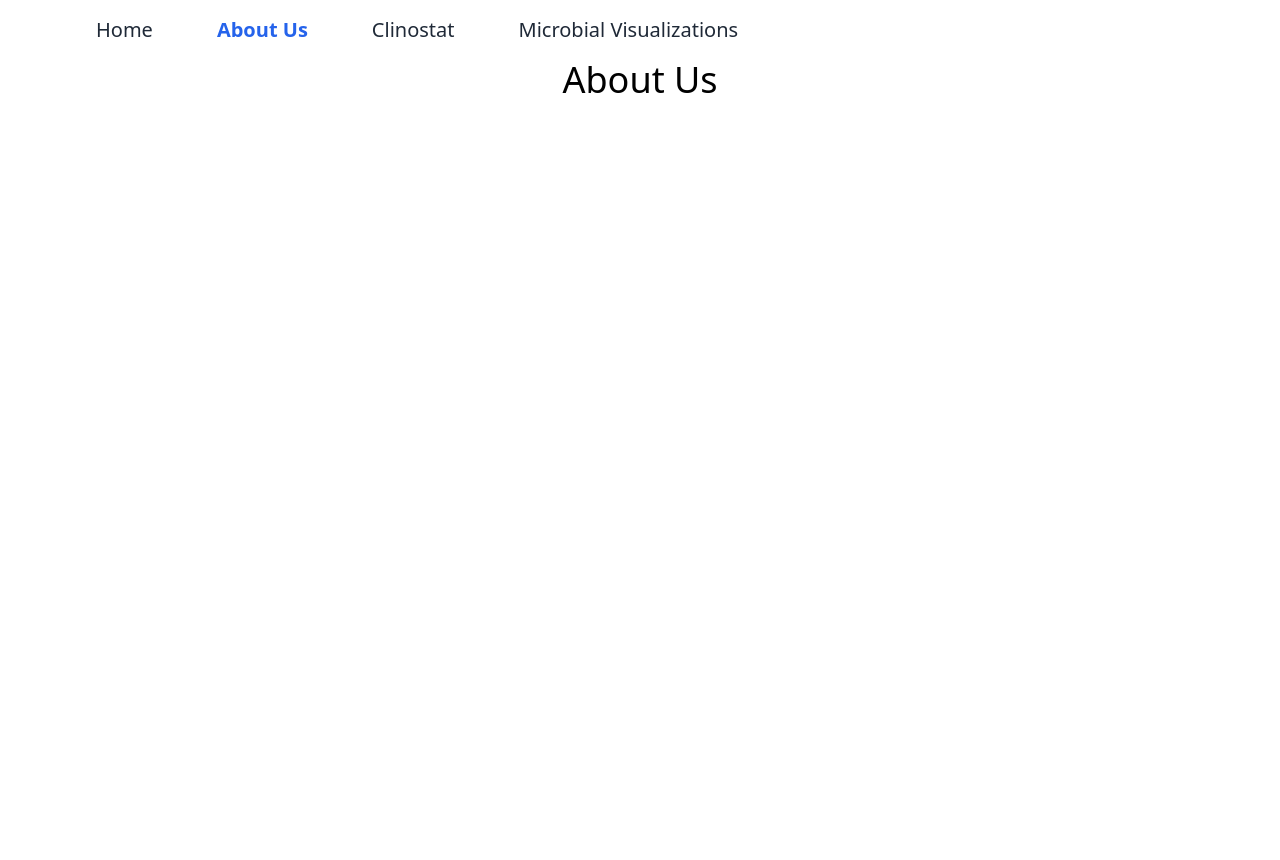
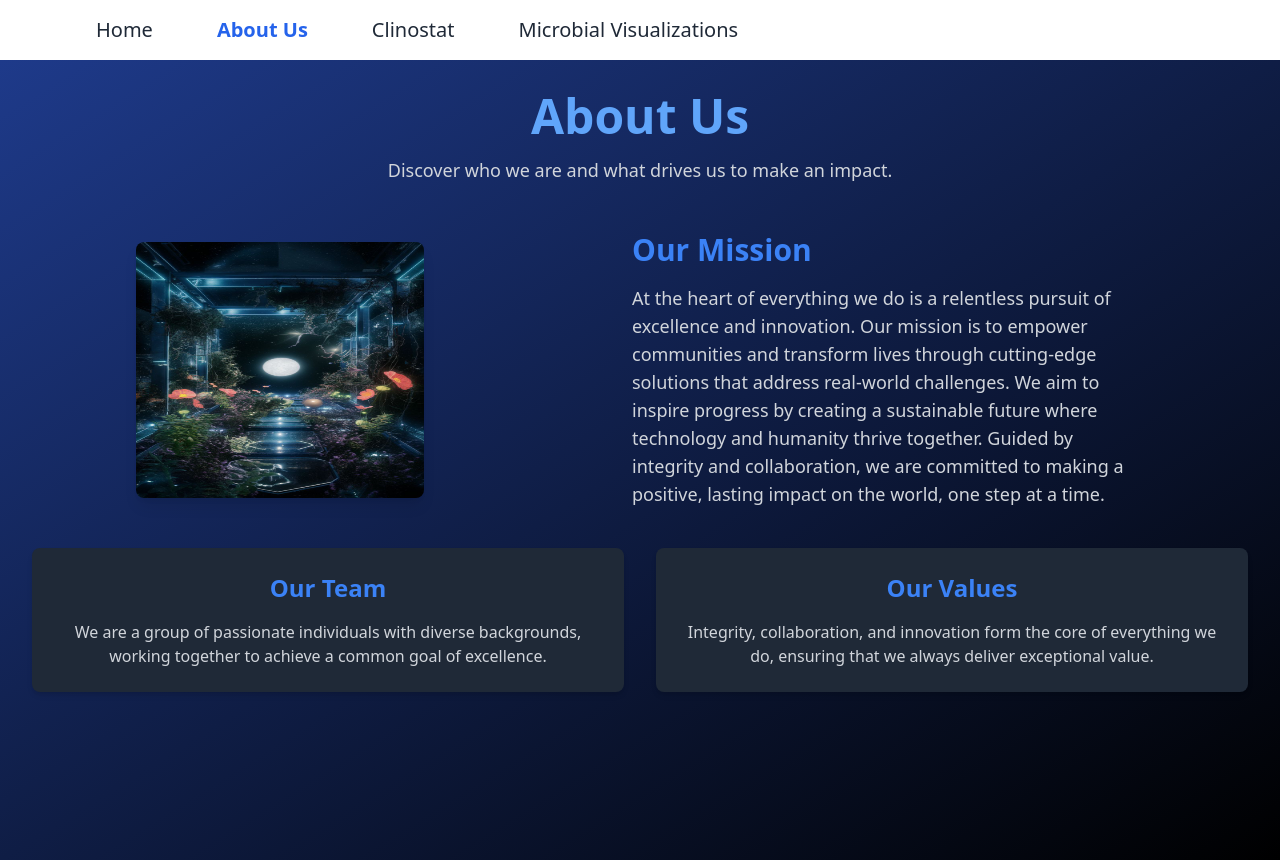
Before and after one commit to Amruthamsh/space-bio-lab, a React (Vite) app: page /about-us in a window 1280 px wide. Before the commit the page ends 800 px from the top, so only its background shows below. Built offline with nearby package versions, Linux system fonts and the light colour scheme; no server answers.

Commit message:
about us page

```diff
--- a/src/Pages/AboutUs.tsx
+++ b/src/Pages/AboutUs.tsx
@@ -1,7 +1,43 @@
 export default function AboutUs() {
   return (
-    <div className="w-screen">
-      <h1 className="text-4xl text-center">About Us</h1>
+    <div className="w-screen min-h-screen bg-gradient-to-br from-blue-900 to-black p-8">
+      <header className="text-center mb-12">
+        <h1 className="text-5xl font-bold text-blue-400">About Us</h1>
+        <p className="text-lg text-gray-300 mt-4">
+          Discover who we are and what drives us to make an impact.
+        </p>
+      </header>
+
+      <section className="flex flex-col md:flex-row items-center justify-around mb-10">
+        <img
+          src="/mission.jpeg"
+          alt="Our Mission"
+          className="relative w-72 h-64 bg-gray-800 rounded-lg shadow-lg flex items-center justify-center"
+        />
+        <div className="max-w-lg text-center md:text-left">
+          <h2 className="text-3xl font-semibold text-blue-500 mb-4">Our Mission</h2>
+          <p className="text-gray-300 text-lg">
+            At the heart of everything we do is a relentless pursuit of excellence and innovation. Our mission is to empower communities and transform lives through cutting-edge solutions that address real-world challenges. We aim to inspire progress by creating a sustainable future where technology and humanity thrive together. Guided by integrity and collaboration, we are committed to making a positive, lasting impact on the world, one step at a time.
+          </p>
+        </div>
+      </section>
+
+      <section className="grid grid-cols-1 md:grid-cols-2 gap-8 mb-16">
+        <div className="bg-gray-800 shadow-md rounded-lg p-6">
+          <h3 className="text-2xl font-semibold text-center text-blue-500 mb-4">Our Team</h3>
+          <p className="text-gray-300 text-center">
+            We are a group of passionate individuals with diverse backgrounds, working together to
+            achieve a common goal of excellence.
+          </p>
+        </div>
+        <div className="bg-gray-800 shadow-md rounded-lg p-6">
+          <h3 className="text-2xl font-semibold text-center text-blue-500 mb-4">Our Values</h3>
+          <p className="text-gray-300 text-center">
+            Integrity, collaboration, and innovation form the core of everything we do, ensuring
+            that we always deliver exceptional value.
+          </p>
+        </div>
+      </section>
     </div>
   );
 }
```
Also changed, not shown: public/mission.jpeg (added).
